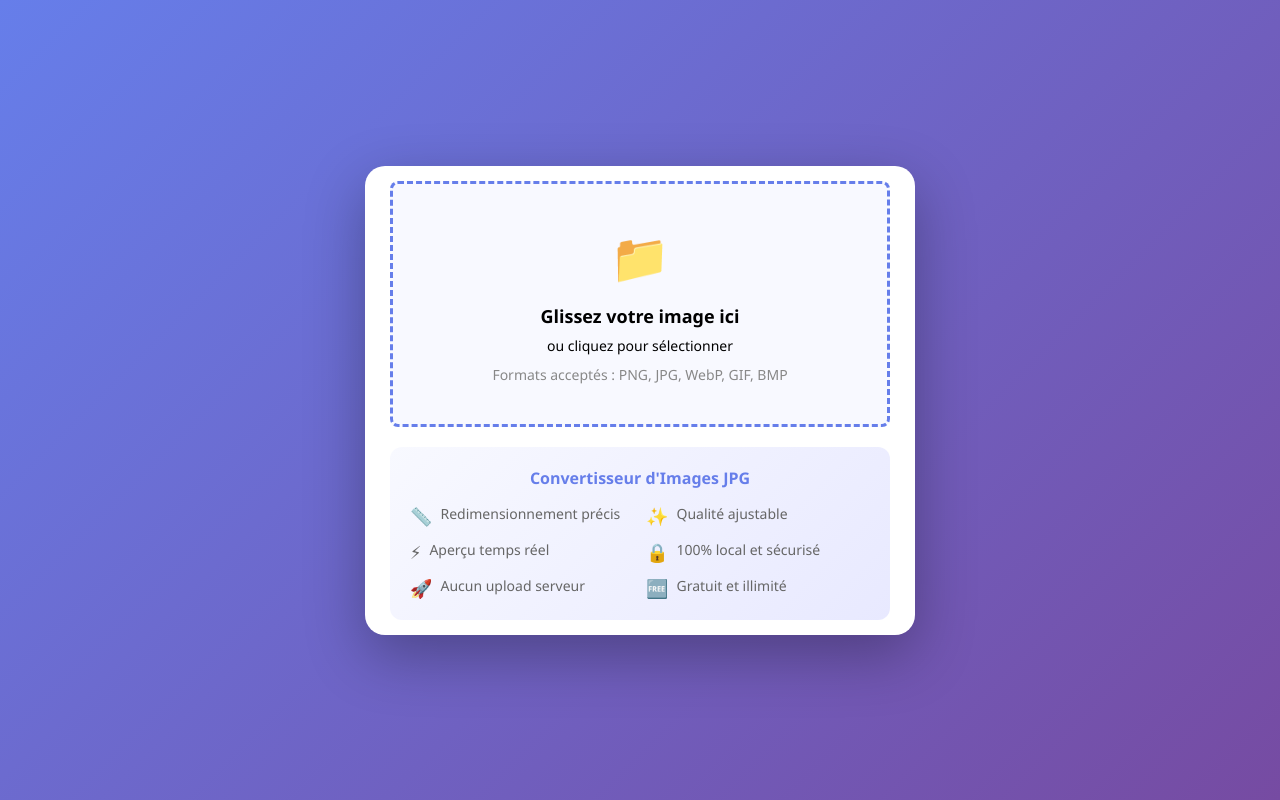
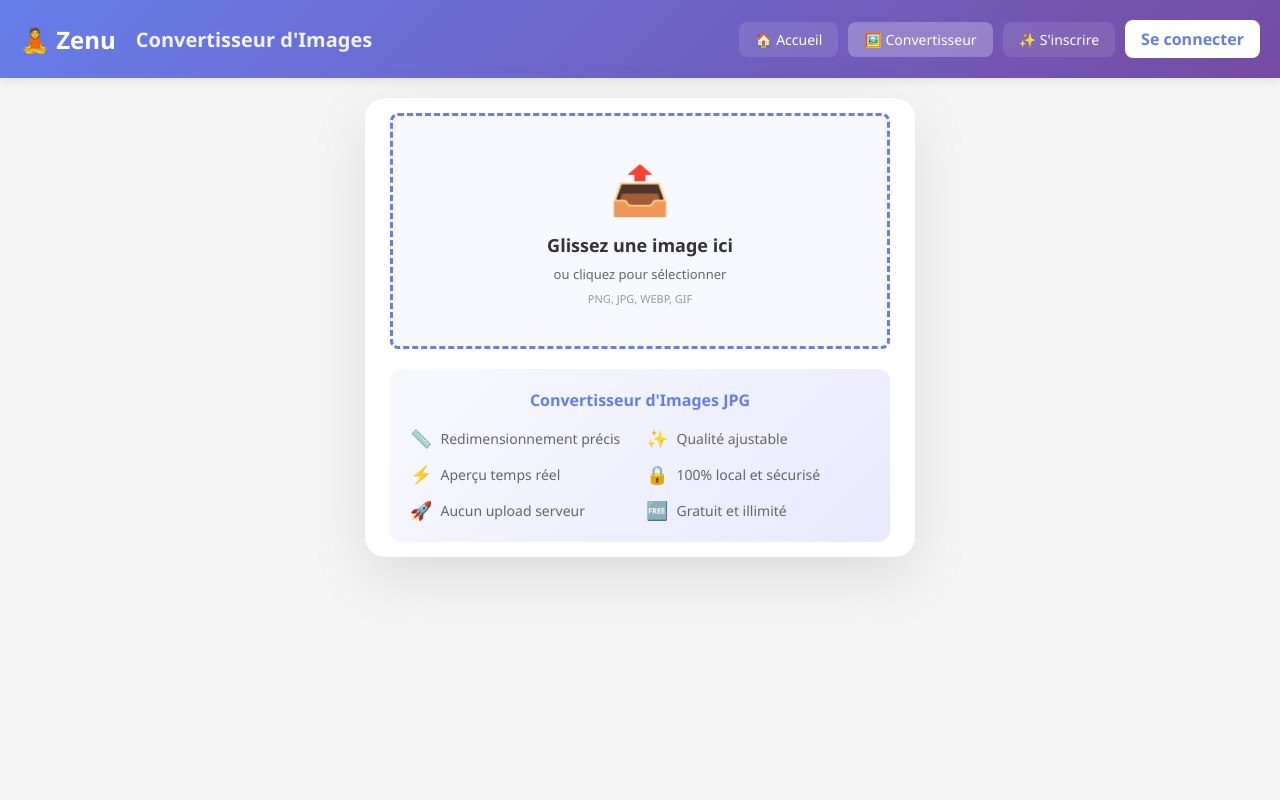
Before and after one commit to AlexAub/zenu, a PHP site: page /convertisseur.php in a window 1280 px wide. Run offline with PHP 8.4, Linux system fonts and the light colour scheme.

Commit message:
chg convertisseur

```diff
--- a/convertisseur.php
+++ b/convertisseur.php
@@ -1,9 +1,26 @@
+<?php
+// Démarrer la session si elle n'est pas déjà démarrée
+if (session_status() === PHP_SESSION_NONE) {
+    session_start();
+}
+
+// Fonction simple pour vérifier si l'utilisateur est connecté
+$user = null;
+if (isset($_SESSION['user_id'])) {
+    // Si vous avez config.php, vous pouvez récupérer les infos complètes de l'utilisateur
+    // Sinon, on crée un objet simple avec l'username de la session
+    $user = [
+        'id' => $_SESSION['user_id'],
+        'username' => $_SESSION['username'] ?? 'Utilisateur'
+    ];
+}
+?>
 <!DOCTYPE html>
 <html lang="fr">
 <head>
     <meta charset="UTF-8">
     <meta name="viewport" content="width=device-width, initial-scale=1.0">
-    <title>Convertisseur d'Images JPG</title>
+    <title>Convertisseur d'Images JPG - Zenu</title>
     <style>
         * {
             margin: 0;
@@ -12,23 +29,140 @@
         }
 
         body {
-            font-family: 'Segoe UI', Tahoma, Geneva, Verdana, sans-serif;
-            background: linear-gradient(135deg, #667eea 0%, #764ba2 100%);
+            font-family: 'Segoe UI', system-ui, sans-serif;
+            background: #f5f5f5;
             min-height: 100vh;
-            padding: 10px;
-            display: flex;
-            justify-content: center;
-            align-items: center;
-            margin: 0;
         }
 
+        /* Header styles - inspiré du header.php */
+        .site-header {
+            background: linear-gradient(135deg, #667eea 0%, #764ba2 100%);
+            color: white;
+            box-shadow: 0 2px 10px rgba(0,0,0,0.1);
+        }
+
+        .header-container {
+            max-width: 1400px;
+            margin: 0 auto;
+            padding: 20px;
+        }
+
+        .header-content {
+            display: flex;
+            justify-content: space-between;
+            align-items: center;
+            flex-wrap: wrap;
+            gap: 20px;
+        }
+
+        .header-left {
+            display: flex;
+            align-items: center;
+            gap: 20px;
+        }
+
+        .site-logo {
+            font-size: 24px;
+            font-weight: 700;
+            color: white;
+            text-decoration: none;
+            display: flex;
+            align-items: center;
+            gap: 8px;
+        }
+
+        .site-logo:hover {
+            opacity: 0.9;
+        }
+
+        .page-title {
+            font-size: 20px;
+            font-weight: 600;
+            color: rgba(255,255,255,0.9);
+        }
+
+        .header-nav {
+            display: flex;
+            gap: 10px;
+            align-items: center;
+            flex-wrap: wrap;
+        }
+
+        .nav-link {
+            color: white;
+            text-decoration: none;
+            padding: 8px 16px;
+            border-radius: 8px;
+            transition: all 0.3s;
+            font-size: 14px;
+            font-weight: 500;
+            background: rgba(255,255,255,0.1);
+            display: flex;
+            align-items: center;
+            gap: 6px;
+        }
+
+        .nav-link:hover {
+            background: rgba(255,255,255,0.2);
+            transform: translateY(-1px);
+        }
+
+        .nav-link.active {
+            background: rgba(255,255,255,0.25);
+        }
+
+        .user-info {
+            padding: 8px 16px;
+            background: rgba(255,255,255,0.15);
+            border-radius: 8px;
+            font-size: 14px;
+            font-weight: 500;
+        }
+
+        .btn-login {
+            background: white !important;
+            color: #667eea !important;
+            font-weight: 600;
+            padding: 8px 16px;
+            border-radius: 8px;
+            text-decoration: none;
+            transition: all 0.3s;
+            display: inline-flex;
+            align-items: center;
+            gap: 6px;
+        }
+
+        .btn-login:hover {
+            background: rgba(255,255,255,0.9) !important;
+            transform: translateY(-1px);
+        }
+
+        .btn-logout {
+            background: rgba(255,255,255,0.2);
+            color: white;
+            border: 1px solid rgba(255,255,255,0.3);
+            padding: 8px 16px;
+            border-radius: 8px;
+            cursor: pointer;
+            font-size: 14px;
+            font-weight: 500;
+            transition: all 0.3s;
+        }
+
+        .btn-logout:hover {
+            background: rgba(255,255,255,0.3);
+            transform: translateY(-1px);
+        }
+
+        /* Container principal */
         .container {
             background: white;
             border-radius: 20px;
             padding: 15px;
             max-width: 1400px;
             width: 100%;
-            box-shadow: 0 20px 60px rgba(0,0,0,0.3);
+            box-shadow: 0 20px 60px rgba(0,0,0,0.1);
+            margin: 20px auto;
         }
 
         .container.welcome-mode {
@@ -84,100 +218,107 @@
         .upload-zone.dragover {
             background: #e8e9ff;
             border-color: #764ba2;
+            transform: scale(1.02);
         }
 
         .upload-icon {
-            font-size: 28px;
-            margin-bottom: 5px;
-        }
-
-        .upload-zone.welcome-mode .upload-icon {
             font-size: 48px;
-            margin-bottom: 15px;
+            margin-bottom: 12px;
         }
 
         .upload-zone h3 {
-            font-size: 15px;
-            margin-bottom: 3px;
-        }
-
-        .upload-zone.welcome-mode h3 {
             font-size: 18px;
+            color: #333;
             margin-bottom: 8px;
         }
 
         .upload-zone p {
-            font-size: 12px;
-            margin: 0;
+            color: #666;
+            font-size: 13px;
         }
 
-        .upload-zone.welcome-mode p {
-            font-size: 14px;
-        }
-
-        input[type="file"] {
+        #fileInput {
             display: none;
         }
 
         .controls {
+            display: none;
             margin-top: 15px;
-            display: none;
-        }
-
-        .controls.active {
-            display: block;
         }
 
         .control-group {
+            background: #f8f9fa;
+            padding: 12px;
+            border-radius: 6px;
             margin-bottom: 12px;
         }
 
-        label {
+        .control-group label {
             display: block;
-            margin-bottom: 4px;
-            color: #555;
-            font-weight: 600;
+            color: #333;
+            font-weight: 500;
+            margin-bottom: 8px;
             font-size: 13px;
+        }
+
+        input[type="range"] {
+            width: 100%;
+            height: 6px;
+            border-radius: 3px;
+            background: #ddd;
+            outline: none;
+            -webkit-appearance: none;
+        }
+
+        input[type="range"]::-webkit-slider-thumb {
+            -webkit-appearance: none;
+            appearance: none;
+            width: 16px;
+            height: 16px;
+            border-radius: 50%;
+            background: #667eea;
+            cursor: pointer;
+            box-shadow: 0 2px 6px rgba(102, 126, 234, 0.4);
+        }
+
+        input[type="range"]::-moz-range-thumb {
+            width: 16px;
+            height: 16px;
+            border-radius: 50%;
+            background: #667eea;
+            cursor: pointer;
+            border: none;
         }
 
         input[type="text"] {
             width: 100%;
             padding: 8px;
-            border: 2px solid #ddd;
+            border: 1px solid #ddd;
             border-radius: 6px;
             font-size: 13px;
-            transition: border 0.3s;
         }
 
-        input[type="text"]:focus {
-            outline: none;
-            border-color: #667eea;
-        }
-
-        input[type="range"] {
-            width: 100%;
-            margin: 8px 0;
+        input[type="checkbox"] {
+            margin-right: 6px;
         }
 
         .dimension-label {
-            display: inline-block;
-            min-width: 60px;
             color: #667eea;
-            font-weight: bold;
+            font-weight: 600;
         }
 
         button {
+            width: 100%;
+            padding: 12px;
             background: linear-gradient(135deg, #667eea 0%, #764ba2 100%);
             color: white;
             border: none;
-            padding: 10px 25px;
             border-radius: 8px;
             font-size: 14px;
             font-weight: 600;
             cursor: pointer;
-            transition: transform 0.2s, box-shadow 0.2s;
-            width: 100%;
-            margin-top: 10px;
+            transition: all 0.3s;
+            margin-top: 8px;
         }
 
         button:hover {
@@ -267,32 +408,39 @@
         }
 
         .features li {
-            padding: 0;
-            position: relative;
             display: flex;
-            align-items: flex-start;
+            align-items: center;
             gap: 8px;
         }
 
         .features li span {
             font-size: 18px;
-            flex-shrink: 0;
         }
 
-        @media (max-width: 1024px) {
-            .main-content,
-            .main-content.welcome-mode {
+        @media (max-width: 768px) {
+            .header-content {
+                flex-direction: column;
+                align-items: flex-start;
+            }
+
+            .header-nav {
+                width: 100%;
+                justify-content: space-between;
+            }
+
+            .nav-link {
+                flex: 1;
+                justify-content: center;
+                font-size: 12px;
+                padding: 8px 10px;
+            }
+
+            .main-content {
                 grid-template-columns: 1fr;
             }
 
             .right-panel {
-                position: relative;
-                top: 0;
-            }
-
-            .live-preview {
-                height: auto;
-                max-height: 500px;
+                position: static;
             }
 
             .features ul {
@@ -302,30 +450,67 @@
     </style>
 </head>
 <body>
-    <div class="container welcome-mode" id="container">
+    <!-- Header inspiré du header.php -->
+    <header class="site-header">
+        <div class="header-container">
+            <div class="header-content">
+                <div class="header-left">
+                    <a href="index.php" class="site-logo">🧘 Zenu</a>
+                    <span class="page-title">Convertisseur d'Images</span>
+                </div>
+
+                <nav class="header-nav">
+                    <a href="index.php" class="nav-link">
+                        🏠 Accueil
+                    </a>
+                    <a href="convertisseur.php" class="nav-link active">
+                        🖼️ Convertisseur
+                    </a>
+
+                    <?php if ($user): ?>
+                        <a href="dashboard.php" class="nav-link">
+                            📊 Mes images
+                        </a>
+                        <span class="user-info">👤 <?= htmlspecialchars($user['username']) ?></span>
+                        <form action="logout.php" method="POST" style="display: inline;">
+                            <button type="submit" class="btn-logout">Déconnexion</button>
+                        </form>
+                    <?php else: ?>
+                        <a href="register.php" class="nav-link">
+                            ✨ S'inscrire
+                        </a>
+                        <a href="login.php" class="btn-login">Se connecter</a>
+                    <?php endif; ?>
+                </nav>
+            </div>
+        </div>
+    </header>
+
+    <div class="container welcome-mode" id="mainContainer">
         <div class="main-content welcome-mode" id="mainContent">
             <div class="left-panel">
                 <div class="upload-zone welcome-mode" id="uploadZone">
-                    <div class="upload-icon">📁</div>
-                    <h3>Glissez votre image ici</h3>
+                    <div class="upload-icon">📤</div>
+                    <h3>Glissez une image ici</h3>
                     <p>ou cliquez pour sélectionner</p>
-                    <p style="margin-top: 10px; color: #888;">
-                        Formats acceptés : PNG, JPG, WebP, GIF, BMP
-                    </p>
+                    <p style="margin-top: 8px; font-size: 11px; color: #999;">PNG, JPG, WEBP, GIF</p>
                 </div>
-
                 <input type="file" id="fileInput" accept="image/*">
 
                 <div class="controls" id="controls">
                     <div class="control-group">
                         <label>📏 Largeur : <span class="dimension-label" id="widthValue">0</span> px</label>
-                        <input type="range" id="widthSlider" min="10" max="4000" value="800">
+                        <input type="range" id="widthSlider" min="1" max="4000" value="1000">
+                    </div>
 
-                        <label style="margin-top: 12px;">📏 Hauteur : <span class="dimension-label" id="heightValue">0</span> px</label>
-                        <input type="range" id="heightSlider" min="10" max="4000" value="600">
+                    <div class="control-group">
+                        <label>📐 Hauteur : <span class="dimension-label" id="heightValue">0</span> px</label>
+                        <input type="range" id="heightSlider" min="1" max="4000" value="1000">
+                    </div>
 
-                        <label style="margin-top: 8px;">
-                            <input type="checkbox" id="maintainAspect" checked> Maintenir les proportions
+                    <div class="control-group">
+                        <label style="display: flex; align-items: center; font-size: 13px;">
+                           <input type="checkbox" id="maintainAspect" checked> Maintenir les proportions
                         </label>
                     </div>
 
@@ -374,6 +559,7 @@
         let originalWidth = 0;
         let originalHeight = 0;
         let isUpdating = false;
+        let originalFileSize = 0;
         let originalFileName = 'image';
 
         const uploadZone = document.getElementById('uploadZone');
@@ -385,20 +571,21 @@
         const heightSlider = document.getElementById('heightSlider');
         const widthValue = document.getElementById('widthValue');
         const heightValue = document.getElementById('heightValue');
+        const qualitySlider = document.getElementById('qualitySlider');
+        const qualityValue = document.getElementById('qualityValue');
         const liveSize = document.getElementById('liveSize');
         const maintainAspect = document.getElementById('maintainAspect');
-        const qualitySlider = document.getElementById('qualitySlider');
-        const qualityValue = document.getElementById('qualityValue');
         const convertBtn = document.getElementById('convertBtn');
-        const info = document.getElementById('info');
         const fileNameInput = document.getElementById('fileNameInput');
-        const container = document.getElementById('container');
+        const rightPanel = document.getElementById('rightPanel');
+        const mainContainer = document.getElementById('mainContainer');
         const mainContent = document.getElementById('mainContent');
-        const rightPanel = document.getElementById('rightPanel');
         const featuresSection = document.getElementById('featuresSection');
 
+        // Click sur la zone de upload
         uploadZone.addEventListener('click', () => fileInput.click());
 
+        // Drag & Drop
         uploadZone.addEventListener('dragover', (e) => {
             e.preventDefault();
             uploadZone.classList.add('dragover');
@@ -413,154 +600,135 @@
             uploadZone.classList.remove('dragover');
             const file = e.dataTransfer.files[0];
             if (file && file.type.startsWith('image/')) {
-                originalFileName = file.name.replace(/\.[^/.]+$/, "");
-                fileNameInput.value = originalFileName;
-                loadImage(file);
+                handleFile(file);
             }
         });
 
+        // Sélection de fichier
         fileInput.addEventListener('change', (e) => {
             const file = e.target.files[0];
             if (file) {
-                originalFileName = file.name.replace(/\.[^/.]+$/, "");
-                fileNameInput.value = originalFileName;
-                loadImage(file);
+                handleFile(file);
             }
         });
 
-        function loadImage(file) {
+        function handleFile(file) {
+            originalFileName = file.name.split('.')[0];
+            fileNameInput.value = originalFileName;
+            originalFileSize = file.size;
+
             const reader = new FileReader();
             reader.onload = (e) => {
-                const img = new Image();
-                img.onload = () => {
-                    originalImage = img;
-                    originalWidth = img.width;
-                    originalHeight = img.height;
+                originalImage = new Image();
+                originalImage.onload = () => {
+                    originalWidth = originalImage.width;
+                    originalHeight = originalImage.height;
 
                     widthSlider.max = originalWidth;
                     heightSlider.max = originalHeight;
                     widthSlider.value = originalWidth;
                     heightSlider.value = originalHeight;
+                    widthValue.textContent = originalWidth;
+                    heightValue.textContent = originalHeight;
 
-                    // Passer en mode application
-                    container.classList.remove('welcome-mode');
+                    // Passer en mode travail
+                    mainContainer.classList.remove('welcome-mode');
                     mainContent.classList.remove('welcome-mode');
                     uploadZone.classList.remove('welcome-mode');
-                    featuresSection.style.display = 'none';
                     rightPanel.classList.remove('hidden');
-                    controls.classList.add('active');
+                    controls.style.display = 'block';
                     livePreview.classList.add('active');
+                    featuresSection.style.display = 'block';
 
                     updatePreview();
                 };
-                img.src = e.target.result;
+                originalImage.src = e.target.result;
             };
             reader.readAsDataURL(file);
         }
 
         function updatePreview() {
-            if (!originalImage) return;
+            if (!originalImage || isUpdating) return;
 
             const width = parseInt(widthSlider.value);
             const height = parseInt(heightSlider.value);
-
-            widthValue.textContent = width;
-            heightValue.textContent = height;
-            liveSize.textContent = `${width} × ${height} px`;
+            const quality = parseInt(qualitySlider.value) / 100;
 
             const canvas = document.createElement('canvas');
             canvas.width = width;
             canvas.height = height;
-
             const ctx = canvas.getContext('2d');
-            ctx.imageSmoothingEnabled = true;
-            ctx.imageSmoothingQuality = 'high';
             ctx.drawImage(originalImage, 0, 0, width, height);
 
-            livePreviewImg.src = canvas.toDataURL('image/jpeg', 0.92);
+            livePreviewImg.src = canvas.toDataURL('image/jpeg', quality);
+            liveSize.textContent = `${width} × ${height}`;
+
+            // Calcul taille approximative
+            canvas.toBlob((blob) => {
+                const newSize = blob.size;
+                const reduction = ((1 - newSize / originalFileSize) * 100).toFixed(0);
+                const info = document.getElementById('info');
+                info.textContent = `${(newSize / 1024).toFixed(0)} KB · ${reduction}% de réduction`;
+                info.style.display = 'block';
+            }, 'image/jpeg', quality);
         }
 
         widthSlider.addEventListener('input', () => {
-            if (maintainAspect.checked && originalWidth > 0 && !isUpdating) {
+            const width = parseInt(widthSlider.value);
+            widthValue.textContent = width;
+
+            if (maintainAspect.checked && !isUpdating) {
                 isUpdating = true;
-                const ratio = originalHeight / originalWidth;
-                heightSlider.value = Math.round(widthSlider.value * ratio);
+                const height = Math.round(width * (originalHeight / originalWidth));
+                heightSlider.value = height;
+                heightValue.textContent = height;
                 isUpdating = false;
             }
+
             updatePreview();
         });
 
         heightSlider.addEventListener('input', () => {
-            if (maintainAspect.checked && originalHeight > 0 && !isUpdating) {
+            const height = parseInt(heightSlider.value);
+            heightValue.textContent = height;
+
+            if (maintainAspect.checked && !isUpdating) {
                 isUpdating = true;
-                const ratio = originalWidth / originalHeight;
-                widthSlider.value = Math.round(heightSlider.value * ratio);
+                const width = Math.round(height * (originalWidth / originalHeight));
+                widthSlider.value = width;
+                widthValue.textContent = width;
                 isUpdating = false;
             }
+
             updatePreview();
         });
 
         qualitySlider.addEventListener('input', () => {
             qualityValue.textContent = qualitySlider.value + '%';
+            updatePreview();
         });
 
-        livePreviewImg.addEventListener('click', () => {
-            if (!originalImage) return;
+        maintainAspect.addEventListener('change', updatePreview);
 
+        convertBtn.addEventListener('click', () => {
             const width = parseInt(widthSlider.value);
             const height = parseInt(heightSlider.value);
-            const quality = qualitySlider.value / 100;
+            const quality = parseInt(qualitySlider.value) / 100;
+            const fileName = fileNameInput.value || originalFileName;
 
             const canvas = document.createElement('canvas');
             canvas.width = width;
             canvas.height = height;
-
             const ctx = canvas.getContext('2d');
-            ctx.imageSmoothingEnabled = true;
-            ctx.imageSmoothingQuality = 'high';
             ctx.drawImage(originalImage, 0, 0, width, height);
 
             canvas.toBlob((blob) => {
                 const url = URL.createObjectURL(blob);
-                window.open(url, '_blank');
-            }, 'image/jpeg', quality);
-        });
-
-        convertBtn.addEventListener('click', () => {
-            if (!originalImage) return;
-
-            const width = parseInt(widthSlider.value);
-            const height = parseInt(heightSlider.value);
-            const quality = qualitySlider.value / 100;
-            const fileName = fileNameInput.value.trim() || 'image';
-
-            const canvas = document.createElement('canvas');
-            canvas.width = width;
-            canvas.height = height;
-
-            const ctx = canvas.getContext('2d');
-            ctx.imageSmoothingEnabled = true;
-            ctx.imageSmoothingQuality = 'high';
-            ctx.drawImage(originalImage, 0, 0, width, height);
-
-            canvas.toBlob((blob) => {
-                const url = URL.createObjectURL(blob);
-                const size = (blob.size / 1024).toFixed(2);
-
                 const a = document.createElement('a');
                 a.href = url;
                 a.download = `${fileName}.jpg`;
-                document.body.appendChild(a);
                 a.click();
-                document.body.removeChild(a);
                 URL.revokeObjectURL(url);
-
-                info.style.display = 'block';
-                info.textContent = `✅ Téléchargé ! ${width} × ${height} px · ${size} KB`;
-
-                setTimeout(() => {
-                    info.style.display = 'none';
-                }, 3000);
             }, 'image/jpeg', quality);
         });
     </script>
```
